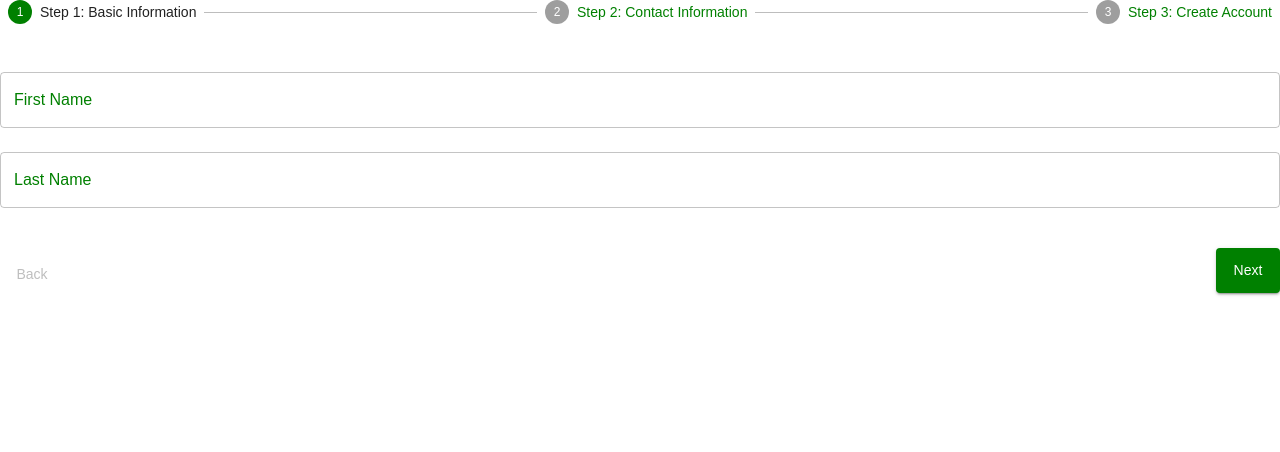
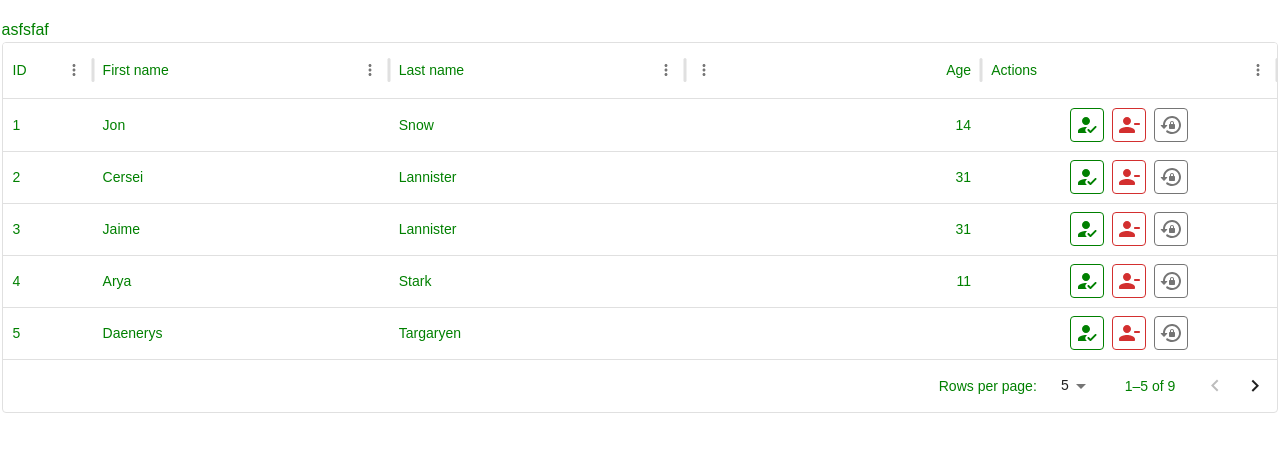
Before and after one commit to JadePaver/aes_fe, a React (Create React App) app: page /aes/test in a window 1280 px wide. Shown: the top 452 px of the page. Built offline with nearby package versions, Linux system fonts and the light colour scheme.

Commit message:
4type Dyna-Question Completed

```diff
--- a/src/pages/AssessmentEditorPage.js/assessmentEditorPage.js
+++ b/src/pages/AssessmentEditorPage.js/assessmentEditorPage.js
@@ -236,7 +236,14 @@ const AssessmentEditorPage = () => {
                         onChange={(e) => handleFileChange(e, index)}
                       />
                     </IconButton>
-                    <IconButton color="error">
+                    <IconButton
+                      color="error"
+                      onClick={() =>
+                        setQuestions(
+                          questions.filter((q) => q.id !== question.id)
+                        )
+                      }
+                    >
                       <DisabledByDefaultRoundedIcon fontSize="large" />
                     </IconButton>
                   </Stack>
@@ -496,11 +503,78 @@ const AssessmentEditorPage = () => {
                           </>
                         );
                       case 2:
-                        return <>Fill-in the Blanks</>;
+                        return (
+                          <>
+                            <Grid item size={10}>
+                              <TextField
+                                variant="filled"
+                                name="fill_answer"
+                                label="Correct Answer"
+                                value={question?.fill_ans}
+                                fullWidth
+                                onChange={(e) =>
+                                  setQuestions((prev) =>
+                                    prev.map((q, idx) =>
+                                      idx === index
+                                        ? { ...q, fill_ans: e.target.value }
+                                        : q
+                                    )
+                                  )
+                                }
+                                slotProps={{
+                                  inputLabel: {
+                                    shrink: true,
+                                  },
+                                }}
+                              />
+                            </Grid>
+                            <Grid item size={2}>
+                              <Stack
+                                direction="row"
+                                justifyContent="space-between"
+                                sx={{ height: "100%", alignItems: "center" }}
+                              >
+                                <Typography>
+                                  Enable Case Sensitivity:
+                                </Typography>
+                                <Switch
+                                  value={question?.caseSensitive}
+                                  onChange={(e) =>
+                                    setQuestions((prev) =>
+                                      prev.map((q, idx) =>
+                                        idx === index
+                                          ? {
+                                              ...q,
+                                              caseSensitive: e.target.checked,
+                                            }
+                                          : q
+                                      )
+                                    )
+                                  }
+                                />
+                              </Stack>
+                            </Grid>
+                          </>
+                        );
                       case 3:
-                        return <>Essay</>;
+                        return (
+                          <>
+                            <Typography variant="caption">
+                              This is an essay, which means you will grade the
+                              response after it has been answered.
+                            </Typography>
+                          </>
+                        );
                       case 4:
-                        return <>DropBox</>;
+                        return (
+                          <>
+                            {" "}
+                            <Typography variant="caption">
+                              A 15MB file upload dropbox will be available for
+                              students to submit their files.
+                            </Typography>
+                          </>
+                        );
                       default:
                         return <>Unknown Type</>;
                     }
--- a/src/pages/Test/testPage.js
+++ b/src/pages/Test/testPage.js
@@ -8,8 +8,13 @@ import {
   Box,
   Tabs,
   Tab,
+  Stack,
   TextField,
 } from "@mui/material";
+
+import MemberListTable from "../SubjectPage/components/memberListTable";
+
+import Grid from "@mui/material/Grid2";
 
 // Steps for the form
 const steps = [
@@ -27,122 +32,38 @@ function TestPage() {
     city: "",
   });
 
-  // Handle change for form inputs
-  const handleChange = (event) => {
-    const { name, value } = event.target;
-    setFormData((prevData) => ({ ...prevData, [name]: value }));
-  };
-
-  // Function to go to the next step
-  const handleNext = () => {
-    setActiveStep((prevActiveStep) => prevActiveStep + 1);
-  };
-
-  // Function to go to the previous step
-  const handleBack = () => {
-    setActiveStep((prevActiveStep) => prevActiveStep - 1);
-  };
-
-  // Function to handle form submission
-  const handleSubmit = () => {
-    alert("Form submitted successfully!");
-  };
-
-  // Function to render the form fields for each step
-  const renderStepContent = (step) => {
-    switch (step) {
-      case 0:
-        return (
-          <>
-            <TextField
-              label="First Name"
-              name="firstName"
-              value={formData.firstName}
-              onChange={handleChange}
-              fullWidth
-              margin="normal"
-              variant="outlined"
-            />
-            <TextField
-              label="Last Name"
-              name="lastName"
-              value={formData.lastName}
-              onChange={handleChange}
-              fullWidth
-              margin="normal"
-              variant="outlined"
-            />
-          </>
-        );
-      case 1:
-        return (
-          <>
-            <TextField
-              label="Address"
-              name="address"
-              value={formData.address}
-              onChange={handleChange}
-              fullWidth
-              margin="normal"
-              variant="outlined"
-            />
-            <TextField
-              label="City"
-              name="city"
-              value={formData.city}
-              onChange={handleChange}
-              fullWidth
-              margin="normal"
-              variant="outlined"
-            />
-          </>
-        );
-      case 2:
-        return (
-          <Typography variant="h6">
-            Review and confirm your data:
-            <pre>{JSON.stringify(formData, null, 2)}</pre>
-          </Typography>
-        );
-      default:
-        return "Unknown step";
-    }
-  };
-
   return (
-    <Box sx={{ width: "100%" }}>
-      {/* Stepper */}
-      <Stepper activeStep={activeStep}>
-        {steps.map((label, index) => (
-          <Step key={label}>
-            <StepLabel>{label}</StepLabel>
-          </Step>
-        ))}
-      </Stepper>
-
-      {/* Tabs-like Step Content */}
-      <Box sx={{ my: 4 }}>{renderStepContent(activeStep)}</Box>
-
-      {/* Back/Next Buttons */}
-      <Box sx={{ display: "flex", justifyContent: "space-between" }}>
-        <Button
-          disabled={activeStep === 0}
-          onClick={handleBack}
-          sx={{ mt: 1, mr: 1 }}
-        >
-          Back
-        </Button>
-        {activeStep === steps.length - 1 ? (
-          <Button variant="contained" color="primary" onClick={handleSubmit}>
-            Finish
-          </Button>
-        ) : (
-          <Button variant="contained" color="primary" onClick={handleNext}>
-            Next
-          </Button>
-        )}
-      </Box>
-    </Box>
+    <Stack
+      spacing={0}
+      sx={{
+        padding: "0.1rem",
+        width: "100%",
+        height: "100%",
+        overflow: "hidden",
+      }}
+    >
+      <Grid
+        container
+        rowSpacing={0}
+        columnSpacing={0}
+        sx={{
+          width: "100%",
+          height: "100%",
+          background: "white",
+          borderRadius: "0.2rem",
+          p: "1rem 0",
+          overflowY: "auto",
+          maxHeight: "calc(100vh - 2rem)",
+        }}
+      >
+        <Grid size={12} sx={{ m: 0,height:"5%"  }}>
+          asfsfaf
+        </Grid>
+        <Grid size={12} sx={{ m: 0, height:"95%" }}>
+          <MemberListTable />
+        </Grid>
+      </Grid>
+    </Stack>
   );
 }
 
```
